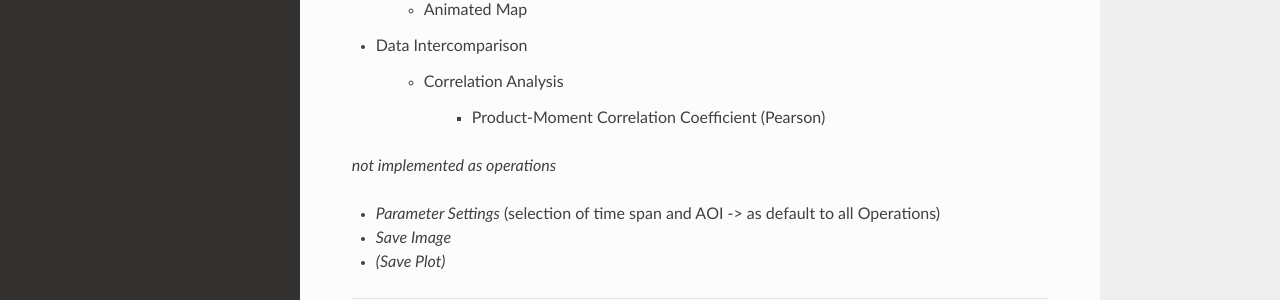
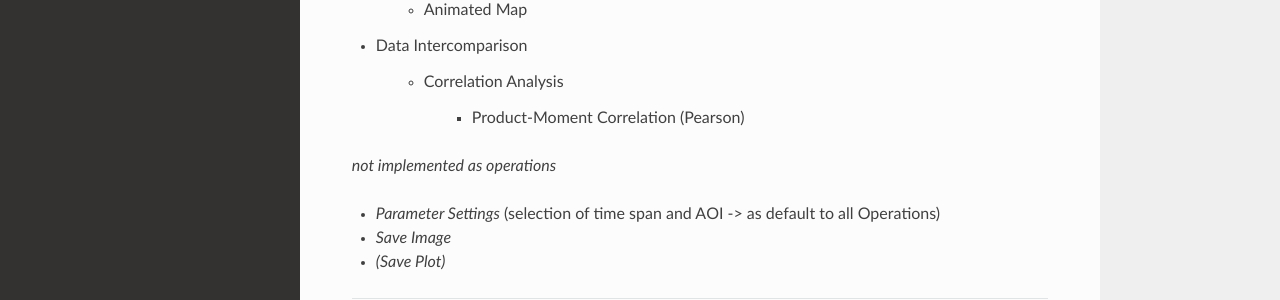
Before and after one commit to CCI-Tools/cate, a Sphinx documentation site: the page built from doc/source/op_specs/use_cases/UC09.rst, in a window 1280 px wide and 900 px high, scrolled down 803 px. Shown: the part 496-796 px from the top of the window. Built offline with Sphinx 7.4.7 and the Read the Docs theme 2.0.0, drawn with Linux system fonts in a browser that asks for light colours; pages that are not in the unit, such as notebooks, are missing from menus.

Commit message:
Update UC09.rst

```diff
--- a/doc/source/op_specs/use_cases/UC09.rst
+++ b/doc/source/op_specs/use_cases/UC09.rst
@@ -52,7 +52,7 @@ Operations UC9
 
 	- :doc:`Correlation Analysis <../data-intercomparison/correlation-analysis/ob_spec_subcategory_correlation-analysis>`
 
-		- :doc:`Product-Moment Correlation Coefficient (Pearson) <../data-intercomparison/correlation-analysis/ob_spec_product-moment-correlation>`
+		- :doc:`Product-Moment Correlation (Pearson) <../data-intercomparison/correlation-analysis/ob_spec_product-moment-correlation>`
 
 
 *not implemented as operations*
```
